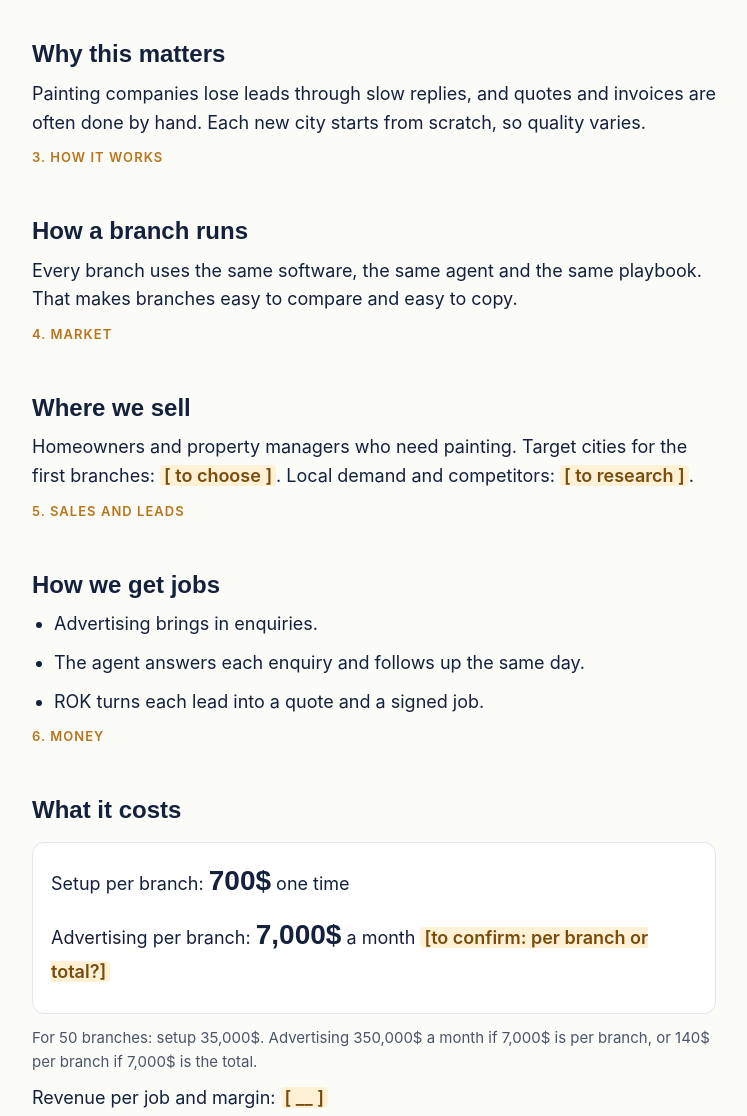
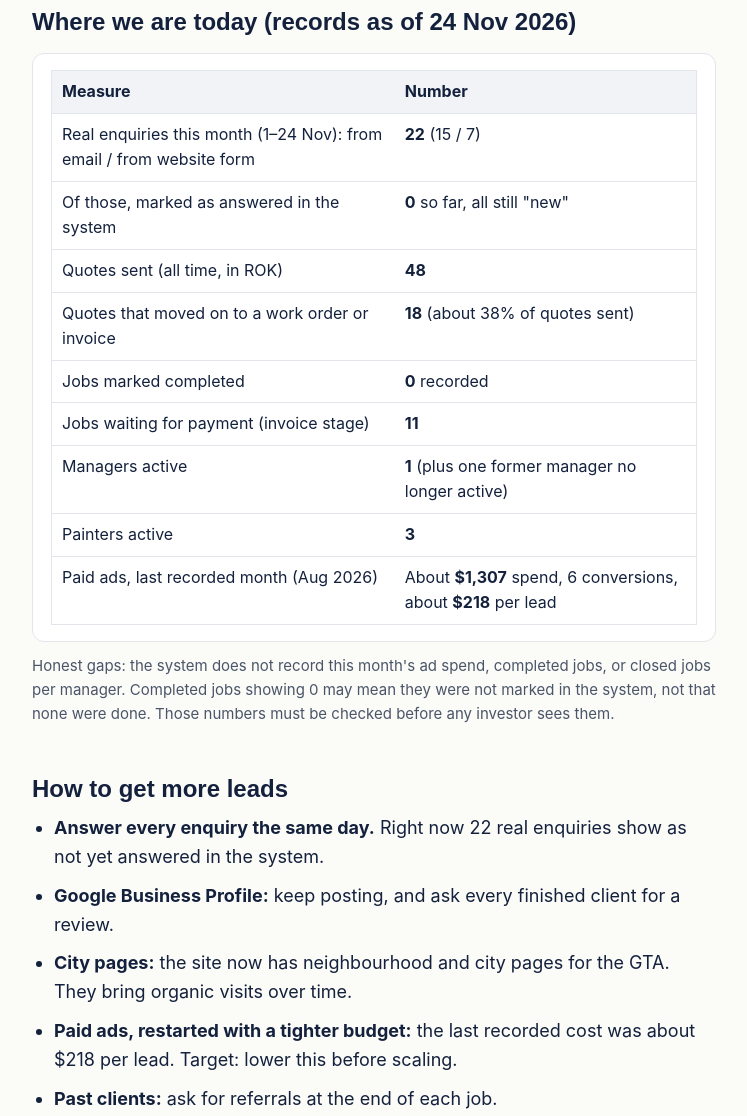
Before and after one commit to neryanoy/tp-investor-deck-2026, a plain HTML site: page business-plan.html in a window 1280 px wide. Shown: the part 609-1725 px from the top of the page, without its empty margins (266-1013 px from the left). Drawn offline with Linux system fonts and the light colour scheme.

Commit message:
Add current numbers, lead ideas, managers and expansion to business plan
Co-Authored-By: Claude Haiku 5.5 <noreply@anthropic.com>

```diff
--- a/business-plan.html
+++ b/business-plan.html
@@ -19,6 +19,9 @@ p,li{margin:0 0 10px}
 .big{font-family:'Space Grotesk',Arial,sans-serif;font-size:28px;font-weight:700}
 .ph{background:#FFF1D6;padding:0 4px;border-radius:4px;color:#7A4B0B;font-weight:600}
 .small{font-size:15px;color:var(--muted)}
+table{width:100%;border-collapse:collapse;background:var(--card);border:1px solid var(--line);font-size:16px}
+th,td{text-align:left;padding:8px 10px;border-bottom:1px solid var(--line);vertical-align:top}
+th{background:#F1F3F6}
 ul,ol{padding-left:22px;margin:0}
 .toc{font-size:16px;color:var(--muted);margin:0 0 20px}
 </style>
@@ -40,6 +43,32 @@ ul,ol{padding-left:22px;margin:0}
 </ul>
 </div>
 
+<h2>Where we are today (records as of 24 Nov 2026)</h2>
+<div class="box">
+<table>
+<tr><th>Measure</th><th>Number</th></tr>
+<tr><td>Real enquiries this month (1–24 Nov): from email / from website form</td><td><b>22</b> (15 / 7)</td></tr>
+<tr><td>Of those, marked as answered in the system</td><td><b>0</b> so far, all still "new"</td></tr>
+<tr><td>Quotes sent (all time, in ROK)</td><td><b>48</b></td></tr>
+<tr><td>Quotes that moved on to a work order or invoice</td><td><b>18</b> (about 38% of quotes sent)</td></tr>
+<tr><td>Jobs marked completed</td><td><b>0</b> recorded</td></tr>
+<tr><td>Jobs waiting for payment (invoice stage)</td><td><b>11</b></td></tr>
+<tr><td>Managers active</td><td><b>1</b> (plus one former manager no longer active)</td></tr>
+<tr><td>Painters active</td><td><b>3</b></td></tr>
+<tr><td>Paid ads, last recorded month (Aug 2026)</td><td>About <b>$1,307</b> spend, 6 conversions, about <b>$218</b> per lead</td></tr>
+</table>
+</div>
+<p class="small">Honest gaps: the system does not record this month's ad spend, completed jobs, or closed jobs per manager. Completed jobs showing 0 may mean they were not marked in the system, not that none were done. Those numbers must be checked before any investor sees them.</p>
+
+<h2>How to get more leads</h2>
+<ul>
+<li><b>Answer every enquiry the same day.</b> Right now 22 real enquiries show as not yet answered in the system.</li>
+<li><b>Google Business Profile:</b> keep posting, and ask every finished client for a review.</li>
+<li><b>City pages:</b> the site now has neighbourhood and city pages for the GTA. They bring organic visits over time.</li>
+<li><b>Paid ads, restarted with a tighter budget:</b> the last recorded cost was about $218 per lead. Target: lower this before scaling.</li>
+<li><b>Past clients:</b> ask for referrals at the end of each job.</li>
+</ul>
+
 <p class="step">2. Problem</p>
 <h2>Why this matters</h2>
 <p>Painting companies lose leads through slow replies, and quotes and invoices are often done by hand. Each new city starts from scratch, so quality varies.</p>
@@ -55,10 +84,11 @@ ul,ol{padding-left:22px;margin:0}
 <p class="step">5. Sales and leads</p>
 <h2>How we get jobs</h2>
 <ul>
-<li>Advertising brings in enquiries.</li>
+<li>Advertising and organic search bring in enquiries.</li>
 <li>The agent answers each enquiry and follows up the same day.</li>
-<li>ROK turns each lead into a quote and a signed job.</li>
+<li>ROK turns each lead into a quote, a signed work order, and an invoice.</li>
 </ul>
+<p>Closing rate: about 38% of quotes sent have moved on (from the system). Closed jobs per manager per month: <span class="ph">[ to measure ]</span>.</p>
 
 <p class="step">6. Money</p>
 <h2>What it costs</h2>
@@ -79,18 +109,18 @@ ul,ol{padding-left:22px;margin:0}
 <li>Paint jobs needed per month to cover the advertising: <span class="ph">[ __ ]</span></li>
 </ol>
 </div>
-<p><b>Rollout:</b> pilot, then <span class="ph">[__]</span> more branches if the numbers hold, then the rest in small groups.</p>
+<p><b>Rollout:</b> first, open 5 more painting companies in Toronto, each run on the same system. Then grow further only if they meet the three numbers. Branch count and timing: <span class="ph">[ to confirm ]</span>.</p>
 
 <p class="step">8. Team</p>
 <h2>Who runs it</h2>
-<p>Who runs each branch: <span class="ph">[ to define ]</span>. The central office runs the software, agent, playbook and reports.</p>
+<p>Managers: 1 active today. Plan: 5 more managers, one for each new Toronto company <span class="ph">[ to confirm ]</span>. Each manager's target is <span class="ph">[ __ ]</span> closed projects a month, to be set after the first measured months. The central office runs the software, agent, playbook and reports.</p>
 
 <p class="step">9. Risks</p>
 <h2>What could go wrong</h2>
 <ul>
 <li>Ads cost more than the jobs they bring in. <i>We cap spend until a branch breaks even.</i></li>
+<li>Enquiries go unanswered. <i>The agent and a same-day reply rule.</i></li>
 <li>Branches work differently. <i>Same playbook and software everywhere.</i></li>
-<li>Cheap leads that never buy. <i>We track cost per real lead.</i></li>
 </ul>
 
 <p class="step">10. The ask</p>
@@ -105,7 +135,8 @@ ul,ol{padding-left:22px;margin:0}
 <ul>
 <li>Is 7,000$ per branch or total?</li>
 <li>Revenue, cost and margin per job.</li>
-<li>Who runs each branch.</li>
+<li>Completed jobs and this month's ad spend (not recorded in the system).</li>
+<li>Who runs each new company.</li>
 </ul>
 
 <p class="small" style="margin-top:32px">Contact: info@torontopainters.ca. Numbers in orange are not confirmed yet.</p>
```
